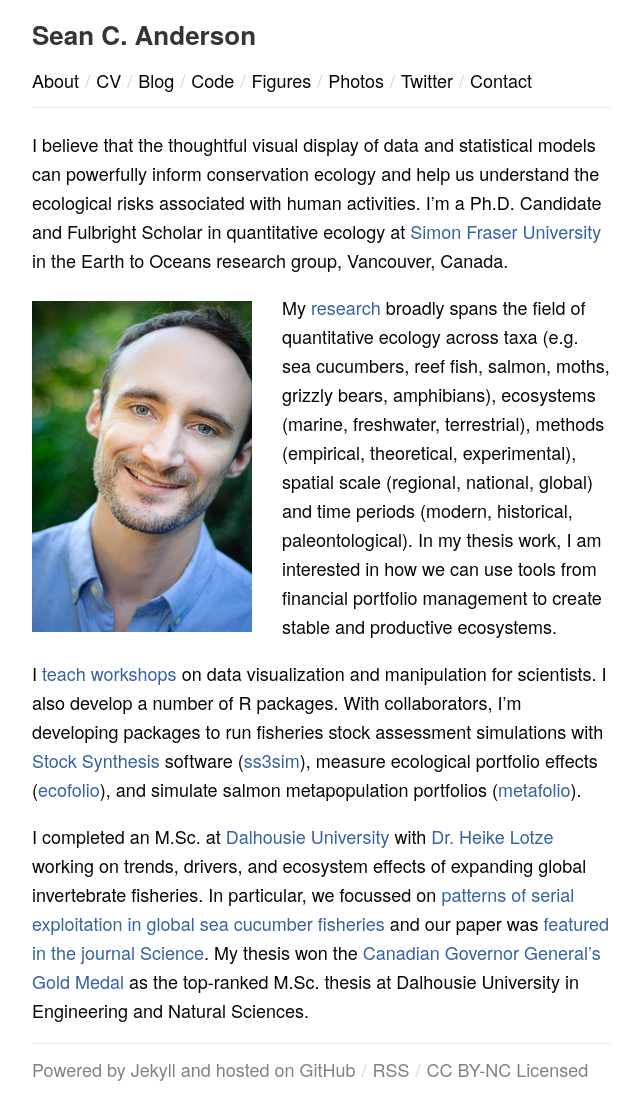
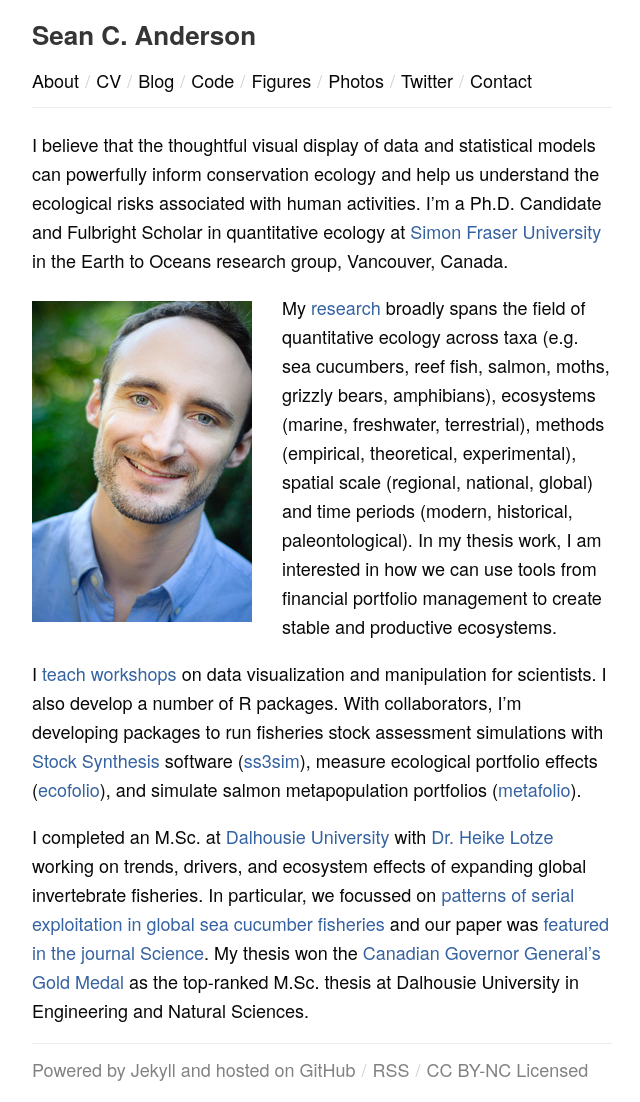
Before and after one commit to seananderson/seananderson.ca, a Jekyll site: the page built from index.md, in a window 1280 px wide. Shown: the whole page, without its empty margins (318-958 px from the left). Built offline with Jekyll 4.4.1, drawn with Linux system fonts in a browser that asks for light colours; Markdown is read by kramdown in place of the engine named in the settings; comment, search, counter and statistics services are not loaded.

Commit message:
Crop headshot at top by 10px

```diff
--- a/index.md
+++ b/index.md
@@ -11,7 +11,7 @@
 in the Earth to Oceans research group,
 Vancouver, Canada.
 
-<img src="images/sean_anderson_2014.jpg" alt="Sean C. Anderson" width="220" height="331" class="headshot"/>
+<img src="images/sean_anderson_2014.jpg" alt="Sean C. Anderson" width="220" height="321" class="headshot"/>
 
 My [research](/cv.html#publications) broadly spans the field of quantitative ecology across taxa (e.g. sea cucumbers, reef fish, salmon, moths, grizzly bears, amphibians), ecosystems (marine, freshwater, terrestrial), methods (empirical, theoretical, experimental), spatial scale (regional, national, global) and time periods (modern, historical, paleontological).
 In my thesis work, I am interested in how we can use tools from
```
Also changed, not shown: images/sean_anderson_2014.jpg, images/sean_anderson_2014@2x.jpg.
